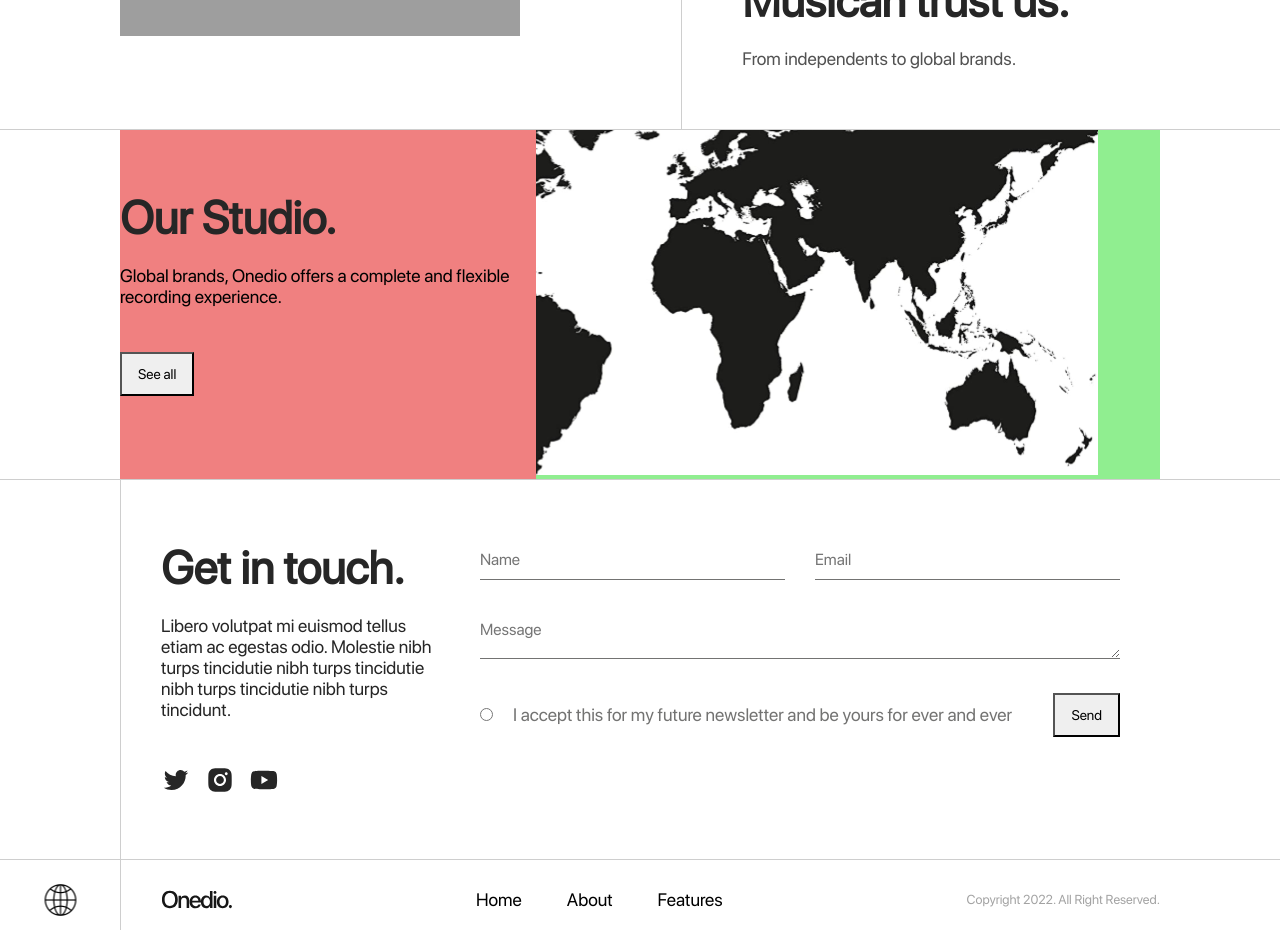
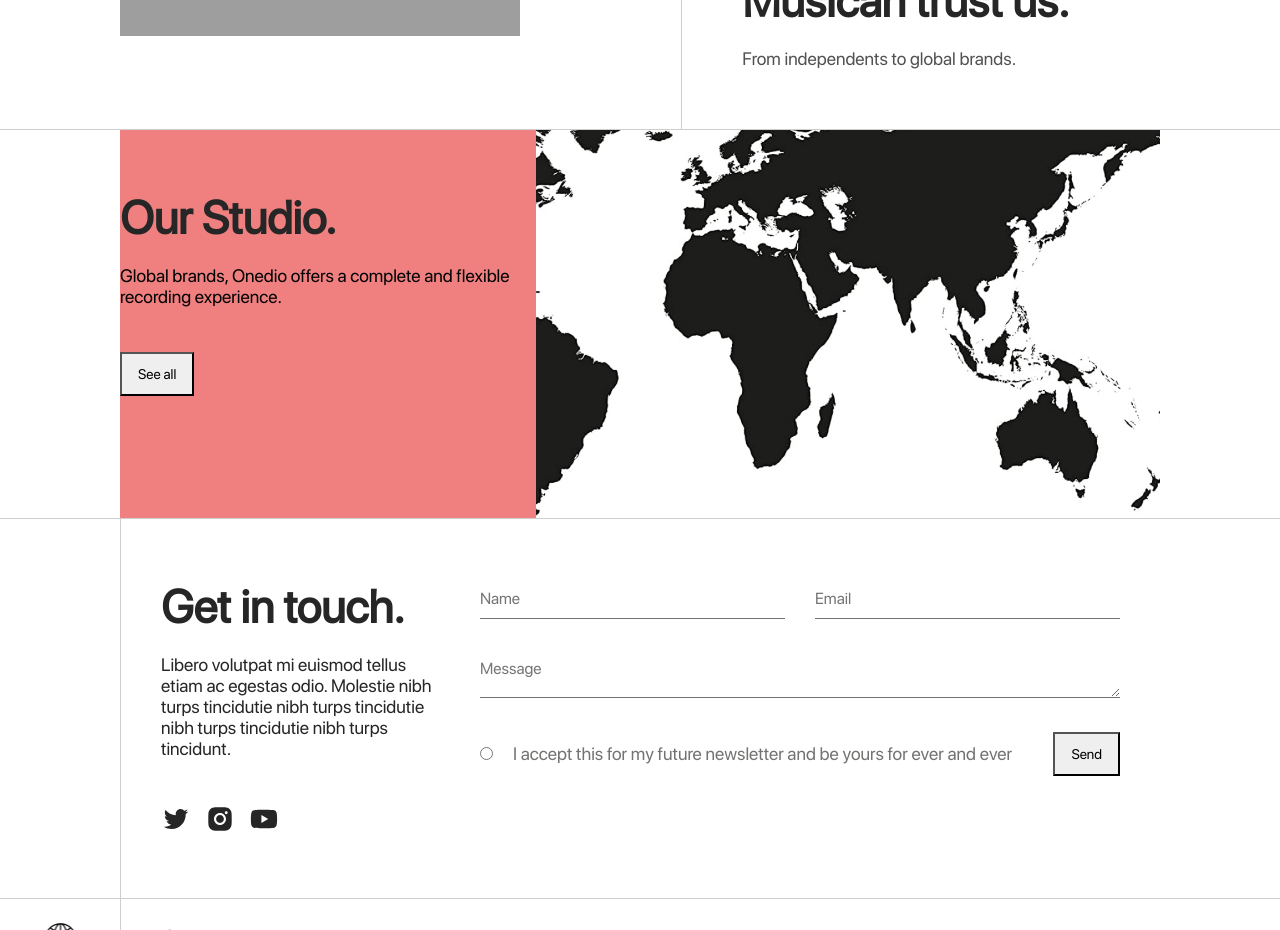
Before and after one commit to Pedro6Miguel/Onedio.-Studio, a React (Vite) app: page / in a window 1280 px wide. Shown: the part 2460-3390 px from the top of the page. Built offline with nearby package versions, Linux system fonts and the light colour scheme; grey boxes are pictures that could not be loaded.

Commit message:
Location component update

```diff
--- a/components/Location/index.jsx
+++ b/components/Location/index.jsx
@@ -1,6 +1,6 @@
 import React from 'react'
 import styles from './styles.module.scss'
-import Map from '../../public/Map.svg'
+import Map from '../../public/Map.jpg'
 
 export default function Location() {
     return (
--- a/components/Location/styles.module.scss
+++ b/components/Location/styles.module.scss
@@ -22,7 +22,8 @@
         width: 60%;
 
         img {
-            width: 90%;
+            width: 100%;
+            height: 100%;
             object-fit: cover;
         }
     }
```
Also changed, not shown: src/Map.png (added).
